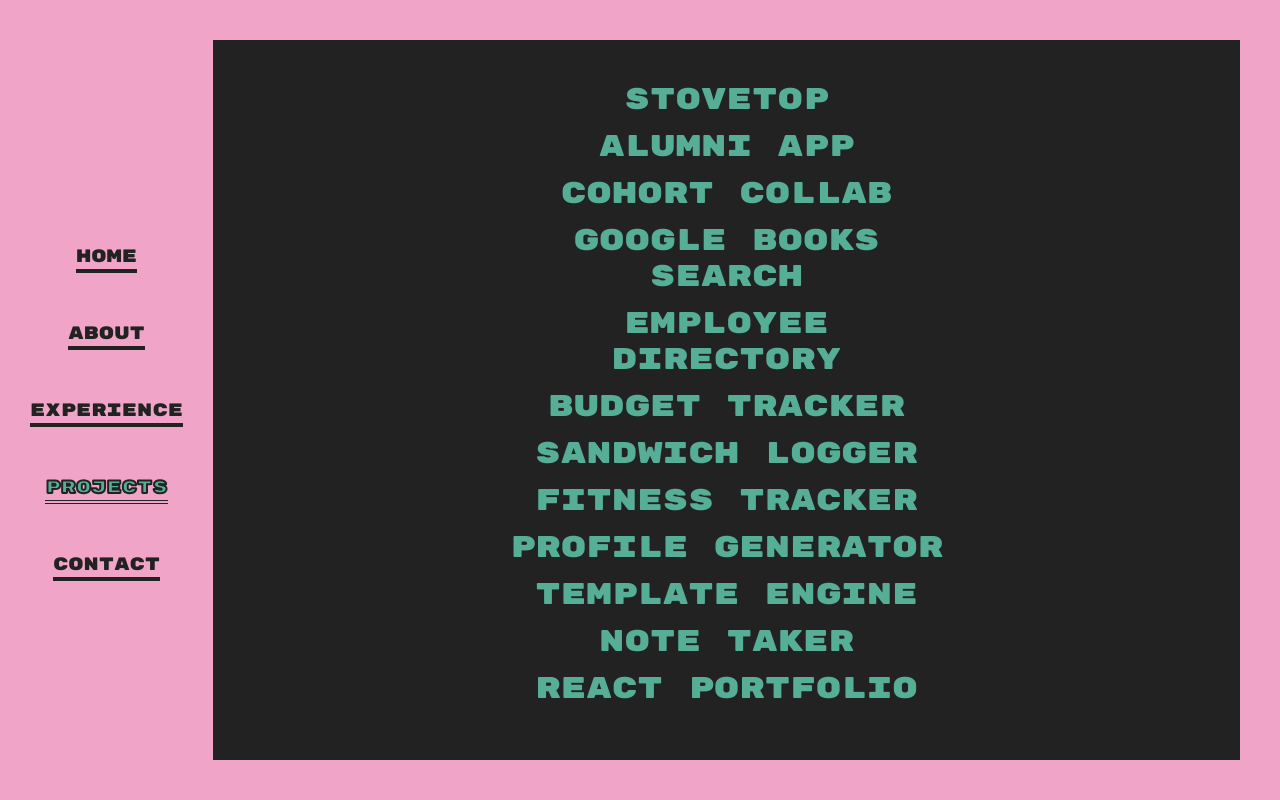
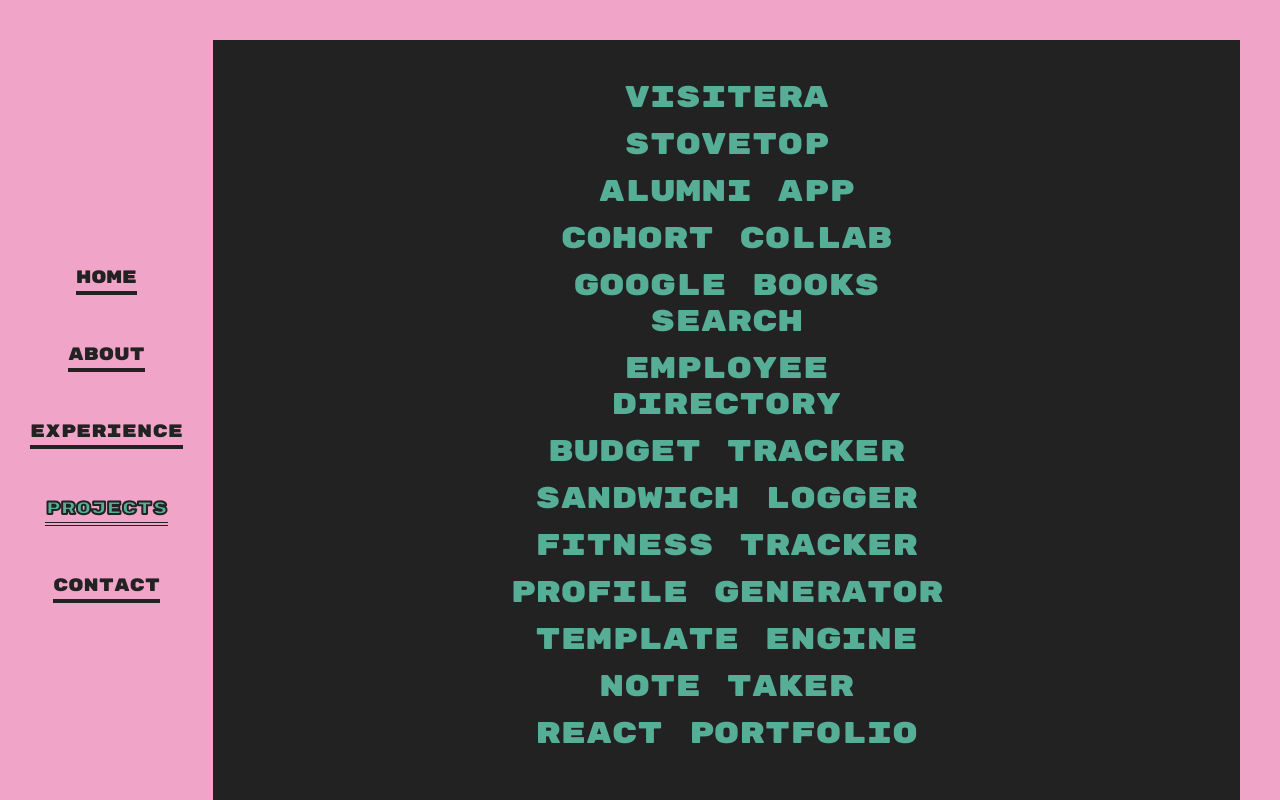
Before and after one commit to jordynsaltzman/react-portfolio, a React (Create React App) app: page /projects in a window 1280 px wide. Built offline with nearby package versions, Linux system fonts and the light colour scheme.

Commit message:
added to project list

```diff
--- a/src/projectlist.js
+++ b/src/projectlist.js
@@ -1,6 +1,16 @@
 const projectlist = [
   {
     projectId: 0,
+    projectName: "Visitera",
+    projectDescription:
+      "Visitera is a personal travel log application built with a React front-end, a Node/Express backend, and a MongoDB database. It also uses Mapbox Maps SDK to embed a customized map, and a geocoder component to search for places using Mapbox Geocoding API.",
+    projDetails:
+      "I love to travel and wanted a way to keep track of the places I have been. With Visitera, users can double click anywhere on the map and add a new marker with information about their trip. Once added, users can click on their markers to view details that display in a popup. Right now, you are required to enter an API key in order to add travels because I did not want everyone to be able to contribute their data. In the future, I would either like to have different colored markers for each user to add their own travel experiences, each with their own API key, or I will implement user login instead.",
+    githubLink: "https://github.com/jordynsaltzman/visitera/",
+    websiteLink: "https://visitera.now.sh/",
+  },
+  {
+    projectId: 1,
     projectName: "Stovetop",
     projectDescription:
       "Recipe app with minimalist design for users to store and share home recipes",
@@ -10,7 +20,7 @@
     websiteLink: "http://stovetop.herokuapp.com/",
   },
   {
-    projectId: 1,
+    projectId: 2,
     projectName: "Alumni App",
     projectDescription:
       "A web application designed to attract millenials to join the Morgan State Univeristy alumni group. Users can host or RSVP to upcoming events, begin making donations, and paying membership dues to become a lifetime member of MSU Alumni.",
@@ -18,7 +28,7 @@
     websiteLink: "https://msu-alumni-hoco.herokuapp.com/",
   },
   {
-    projectId: 2,
+    projectId: 3,
     projectName: "Cohort Collab",
     projectDescription:
       "Cohort Collab is a place where developers of all skill levels can come to learn something new and relax at the same time! With our design we aim to make life a little bit more easier for the developer in all of us!",
@@ -28,7 +38,7 @@
     websiteLink: "https://anzook.github.io/The-Git-Gud-Team/",
   },
   {
-    projectId: 3,
+    projectId: 4,
     projectName: "Google Books Search",
     projectDescription:
       "A React-based Google Books Search web application, where users can search for and save books of interest. ",
@@ -38,7 +48,7 @@
     websiteLink: "https://googlebookssearchreact1.herokuapp.com/",
   },
   {
-    projectId: 4,
+    projectId: 5,
     projectName: "Employee Directory",
     projectDescription:
       "An employee directory app built with React, created for The Coding Bootcamp at Johns Hopkins Engineering. Users can use this application to explore an employee roster through filtering, sorting, and searching.",
@@ -48,7 +58,7 @@
     websiteLink: "https://jordyns-employee-directory.herokuapp.com/",
   },
   {
-    projectId: 5,
+    projectId: 6,
     projectName: "Budget Tracker",
     projectDescription:
       "A Progressive Web Application to track your budget, utilizing MongoDB, IndexedDB, Cache API, and Service Workers to provide an offline experience for the application.     ",
@@ -58,7 +68,7 @@
     websiteLink: "https://jordyns-budget-tracker.herokuapp.com/",
   },
   {
-    projectId: 6,
+    projectId: 7,
     projectName: "Sandwich Logger",
     projImgRef: "SandwichLogger",
     projImg: "sandwich_logger.JPG",
@@ -68,7 +78,7 @@
     websiteLink: "https://sandwich-logger.herokuapp.com/",
   },
   {
-    projectId: 7,
+    projectId: 8,
     projectName: "Fitness Tracker",
     projImg: "fitness_tracker.JPG",
     projectDescription:
@@ -79,7 +89,7 @@
     websiteLink: "https://jordyns-fitness-tracker.herokuapp.com/",
   },
   {
-    projectId: 8,
+    projectId: 9,
     projectName: "Profile Generator",
     projImg: "dev_profile_gen.JPG",
     projectDescription:
@@ -87,7 +97,7 @@
     githubLink: "https://github.com/jordynsaltzman/developer-profile-generator",
   },
   {
-    projectId: 9,
+    projectId: 10,
     projectName: "Template Engine",
     projImg: "template_engine.JPG",
     projectDescription:
@@ -95,7 +105,7 @@
     githubLink: "https://github.com/jordynsaltzman/template-engine",
   },
   {
-    projectId: 10,
+    projectId: 11,
     projectName: "Note Taker",
     projectDescription:
       "This is a simple note taking application, which uses an express backend to save, retrieve, and delete note data from a JSON file.",
@@ -103,7 +113,7 @@
     websiteLink: "https://jordyns-note-taker.herokuapp.com/",
   },
   {
-    projectId: 11,
+    projectId: 12,
     projectName: "React Portfolio",
     projectDescription:
       "Designed and built my developer portfolio using React. No screenshot necessary!",
```
